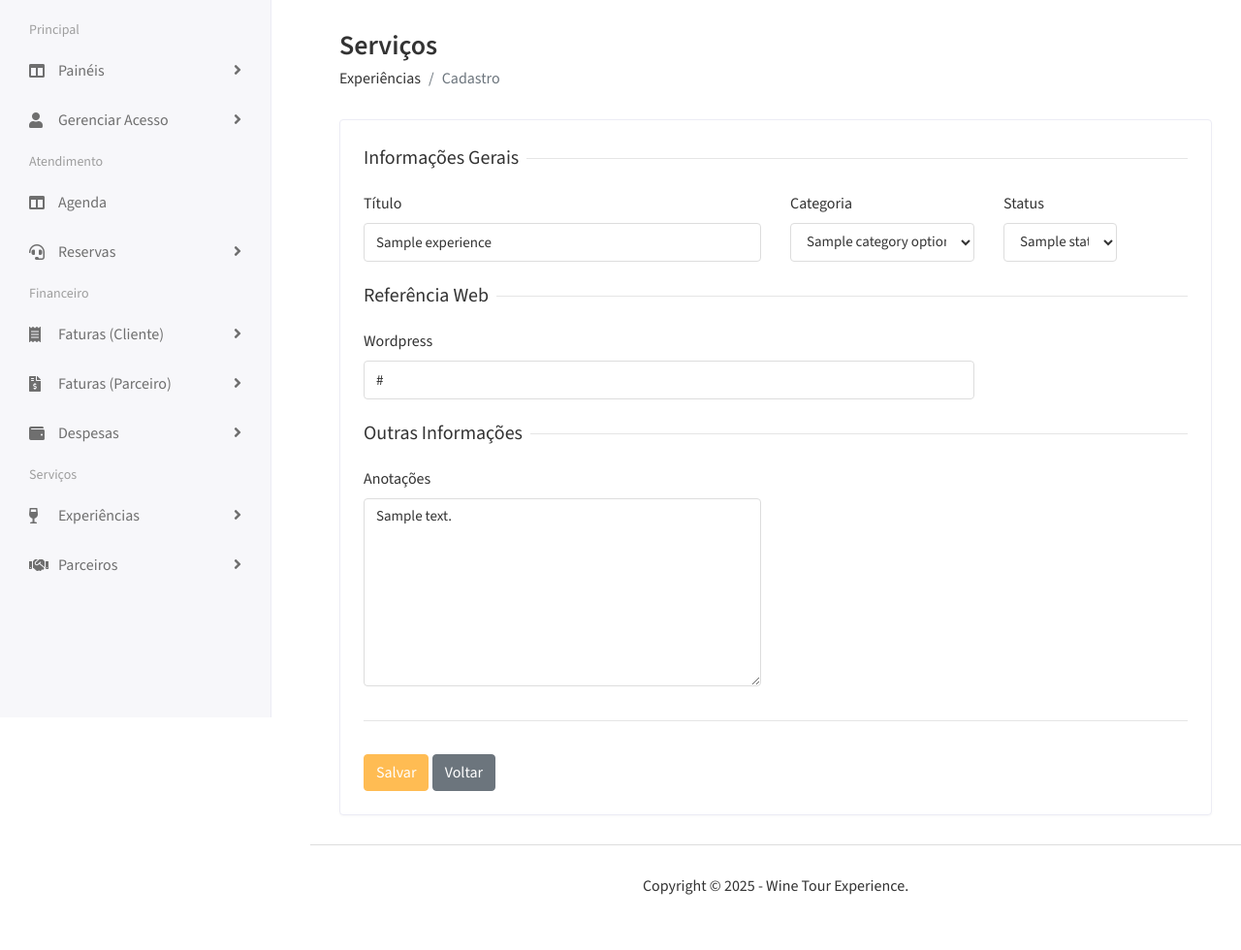
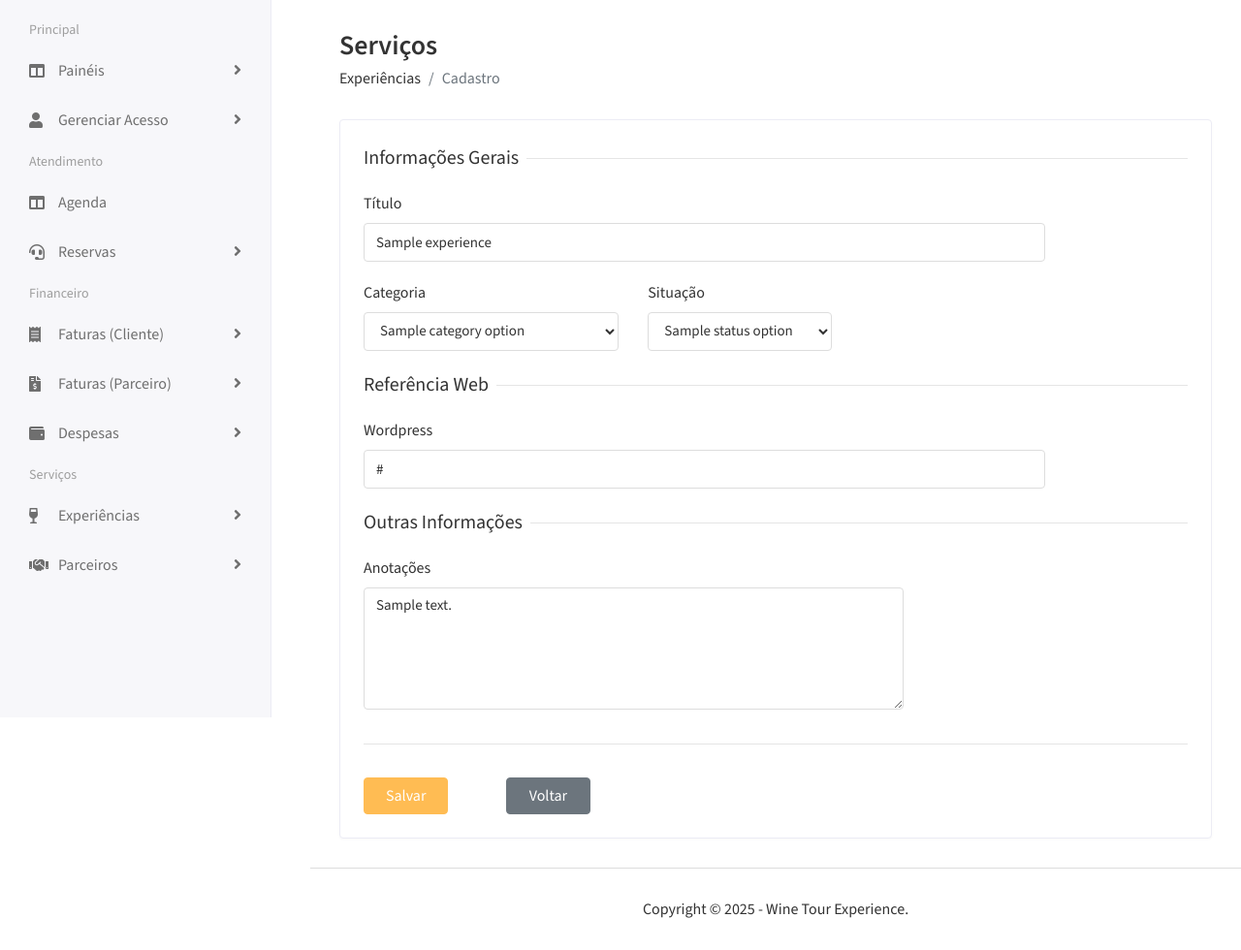
Before and after one commit to marcosmapl/wte-dashboard, a Django app: template templates/experience/add-experience.html in a window 1280 px wide. Shown: the part 60-1040 px from the top of the page at 97% size. Before the commit the page ends 983 px from the top, so only its background shows below. Run offline with Django 3.2, Linux system fonts and the light colour scheme; tables that the repository leaves empty hold one stand-in row (values such as "Sample post"); the template is opened without the code that fills it: values that come from a table or form of the project are taken from there, most other values are stand-ins (such as "Sample title", 1, 10 or a date in 2020); parts of the project's set-up code (start-up, migrations or seed data) failed here and were passed over; some libraries are stand-ins or nearby versions.

Commit message:
fix(ui): adjust bootstrap grids on experience edit and add pages. now there are two layouts, for  xl and sm display sizes.

```diff
--- a/templates/booking/add-booking.html
+++ b/templates/booking/add-booking.html
@@ -245,6 +245,7 @@
                            </div>
                         </div>
 
+                        <!-- CONTROL BUTTONS -->
                         <div class="col-12">
                            <h5 class="form-title"><span></span></h5>
                         </div>
--- a/templates/booking/edit-booking.html
+++ b/templates/booking/edit-booking.html
@@ -256,6 +256,7 @@
                            </div>
                         </div>
 
+                        <!-- CONTROL BUTTONS -->
                         <div class="col-12">
                            <h5 class="form-title"><span></span></h5>
                         </div>
--- a/templates/experience/add-experience.html
+++ b/templates/experience/add-experience.html
@@ -35,20 +35,26 @@
                   <form method="POST" action="{% url 'add_experience' %}" enctype="multipart/form-data">
                      {% csrf_token %}
                      <div class="row">
+
+                        <!-- SECTION -->
                         <div class="col-12">
                            <h5 class="form-title"><span>Informações Gerais</span></h5>
                         </div>
-                        <div class="col-12 col-sm-6">
+
+                        <!-- EXPERIENCE TITLE -->
+                        <div class="col-xl-10 col-sm-6">
                            <div class="form-group">
-                              <label>Título</label>
-                              <input type="text" class="form-control" name="title" placeholder="Título da experiência"
+                              <label for="experience-title">Título</label>
+                              <input id="experience-title" type="text" class="form-control" name="experience-title" placeholder="Título da experiência"
                                  value="{{ experience.title|default_if_none:'' }}" required>
                            </div>
                         </div>
-                        <div class="col-12 col-sm-3">
+
+                        <!-- EXPERIENCE CATEGORY -->
+                        <div class="col-xl-4 col-sm-6">
                            <div class="form-group">
-                              <label>Categoria</label>
-                              <select class="form-control" name="category" required>
+                              <label for="experience-category">Categoria</label>
+                              <select id="experience-category" class="form-control" name="experience-category" required>
                                  {% for value, label in category_options %}
                                  <option value="{{ value }}" {% if value == category_selected %}selected{% endif %}>
                                     {{ label }}
@@ -57,10 +63,12 @@
                               </select>
                            </div>
                         </div>
-                        <div class="col-12 col-sm-2">
+
+                        <!-- EXPERIENCE CATEGORY -->
+                        <div class="col-xl-3 col-sm-6">
                            <div class="form-group">
-                              <label>Status</label>
-                              <select class="form-control" name="status" required>
+                              <label for="experience-status">Situação</label>
+                              <select id="experience-status" class="form-control" name="experience-status" required>
                                  {% for value, label in status_options %}
                                  <option value="{{ value }}" {% if value == status_selected %}selected{% endif %}>
                                     {{ label }}
@@ -73,11 +81,13 @@
                         <div class="col-12">
                            <h5 class="form-title"><span>Referência Web</span></h5>
                         </div>
-                        <div class="col-12 col-sm-9">
+
+                        <!-- EXPERIENCE WORDPRESS ULR -->
+                        <div class="col-xl-10 col-sm-6">
                            <div class="form-group">
-                              <label>Wordpress</label>
+                              <label for="experience-wordpress-url">Wordpress</label>
                               <div>
-                                 <input type="text" class="form-control" name="wordpress_url"
+                                 <input id="experience-wordpress-url" type="text" class="form-control" name="experience-wordpress-url"
                                     placeholder="Endereço da página Wordpress"
                                     value="{{ experience.wordpress_url|default_if_none:'' }}" required>
                               </div>
@@ -112,21 +122,26 @@
                         <div class="col-12">
                            <h5 class="form-title"><span>Outras Informações</span></h5>
                         </div>
-                        <div class="col-12 col-sm-6">
+
+
+                        <!-- EXPERIENCE NOTES -->
+                        <div class="col-xl-8 col-sm-6">
                            <div class="form-group">
-                              <label>Anotações</label>
-                              <textarea class="form-control" name="notes" placeholder="Observações sobre a experiência"
-                                 rows="8">{{ experience.notes|default_if_none:'' }}</textarea>
+                              <label for="experience-notes">Anotações</label>
+                              <textarea id="experience-notes" class="form-control" name="experience-notes" placeholder="Observações sobre a experiência"
+                                 rows="5">{{ experience.notes|default_if_none:'' }}</textarea>
                            </div>
                         </div>
+
+                        <!-- CONTROL BUTTONS -->
                         <div class="col-12">
                            <h5 class="form-title"><span></span></h5>
                         </div>
-                        <div class="col-12">
+                        <div class="col-xl-2 col-sm-2">
+                           <button type="submit" class="btn btn-primary w-75">Salvar</button>
                         </div>
-                        <div class="col-sm-9">
-                           <button type="submit" class="btn btn-primary">Salvar</button>
-                           <button onclick="go_to_list_view()" class="btn btn-secondary">Voltar</button>
+                        <div class="col-xl-2 col-sm-2">
+                           <button onclick="history.back()" class="btn btn-secondary w-75">Voltar</button>
                         </div>
                      </div>
                   </form>
```
Also changed, not shown: templates/experience/edit-experience.html (+36 -27 lines).
